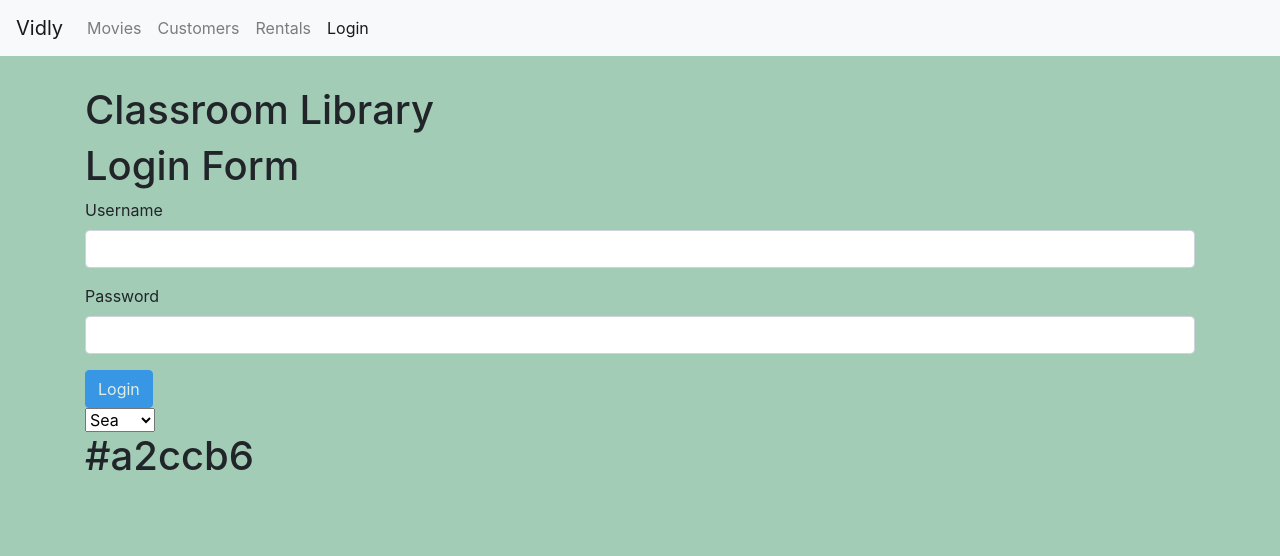
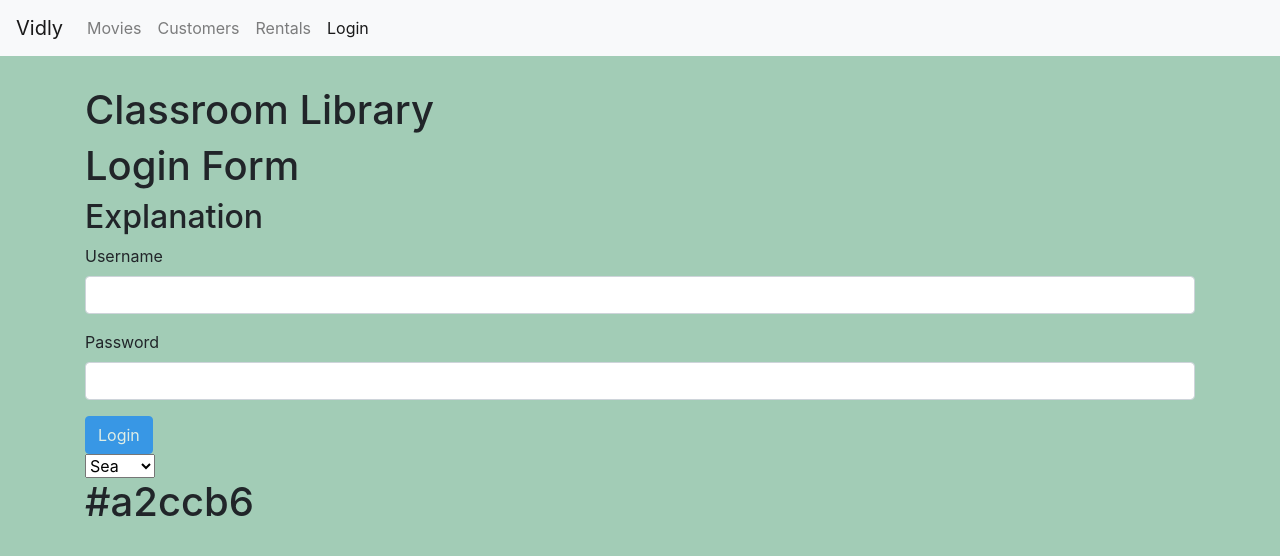
Before and after one commit to baboettcher/classroom-library, a React (Create React App) app: page /login in a window 1280 px wide. Shown: the top 556 px of the page. Built offline with nearby package versions, Linux system fonts and the light colour scheme.

Commit message:
explanation added to login form

```diff
--- a/src/components/loginForm.jsx
+++ b/src/components/loginForm.jsx
@@ -69,6 +69,7 @@ class LoginForm extends Component {
     return (
       <div>
         <h1>Login Form</h1>
+        <h2>Explanation</h2>
         <form onSubmit={this.handleSubmit}>
           <Input
             name={"username"}
```
